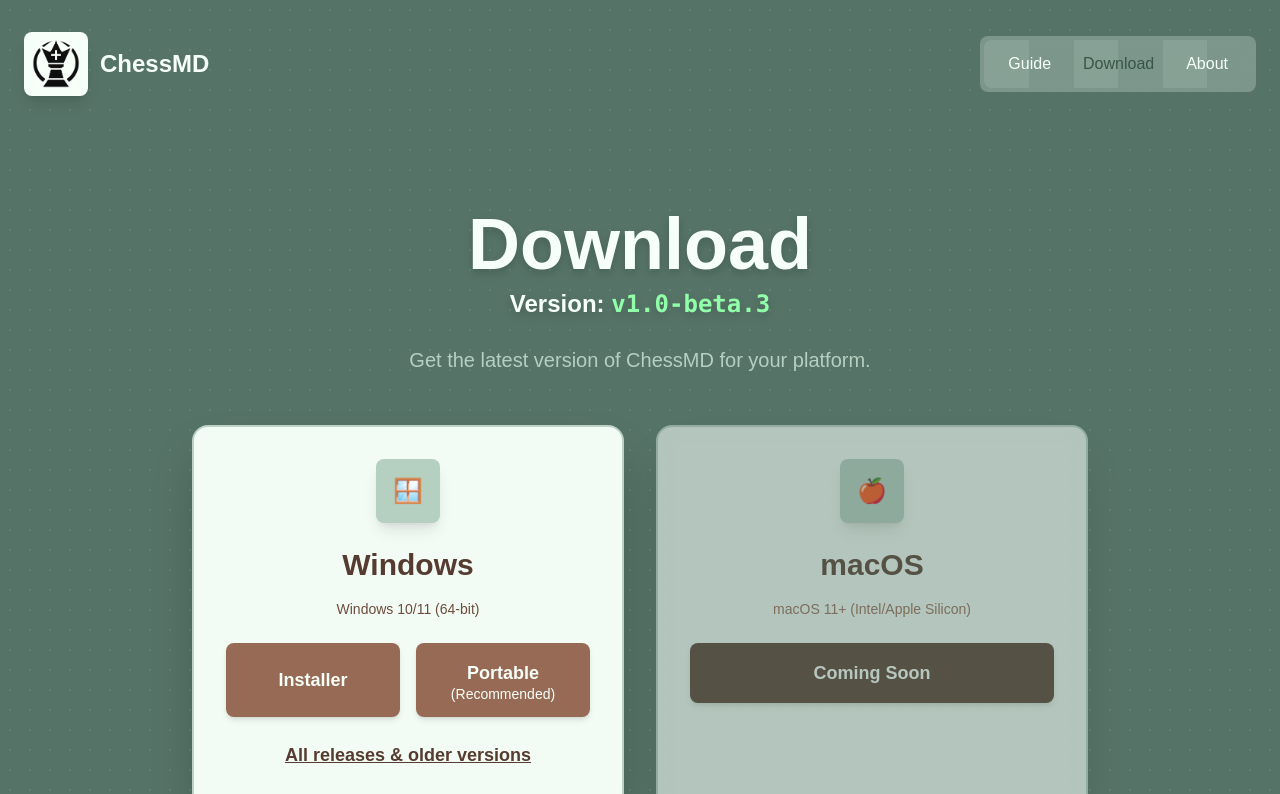
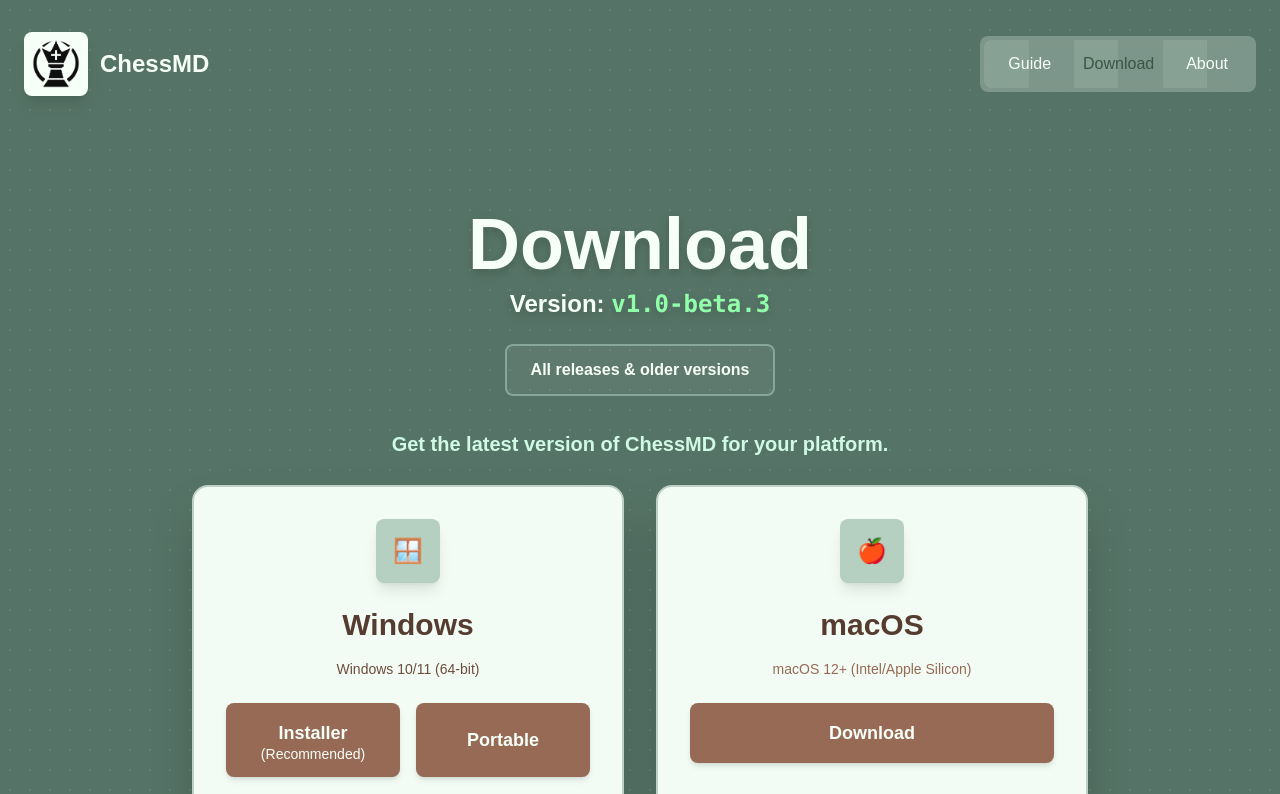
Before and after one commit to ChessMD/SiteMD, a Next.js app: page /download in a window 1280 px wide. Shown: the top 794 px of the page. Built offline with nearby package versions, Linux system fonts and the light colour scheme.

Commit message:
Update download for mac release

```diff
--- a/src/app/download/page.tsx
+++ b/src/app/download/page.tsx
@@ -11,16 +11,20 @@ export default function Download() {
 
       <main className="container mx-auto px-6 relative z-10">
         <section className="py-20 text-center">
-          <h2 className="text-5xl md:text-7xl font-black text-mint-cream mb-6 drop-shadow-lg flex flex-col items-center">
+          <h2 className="text-5xl md:text-7xl font-black text-mint-cream mb-0 drop-shadow-lg flex flex-col items-center">
             Download
             <span className="text-lg md:text-2xl font-semibold text-white-200 mt-2">
               Version: <span className="font-mono text-mint-cream-400">v1.0-beta.3</span>
             </span>
           </h2>
-          <p className="text-xl font-medium text-cambridge-blue-600 mb-12 max-w-3xl mx-auto leading-relaxed">
+          <div className="mt-6 text-center mb-8">
+              <a href="https://github.com/ChessMD/ChessMD/releases" target="_blank" rel="noopener noreferrer" className="inline-block px-6 py-3 text-base md:text-m font-bold rounded-lg border-2 border-viridian-600 text-mint-cream bg-white/5 hover:bg-white/10 transition-colors">
+                All releases & older versions
+              </a>
+          </div>
+          <p className="text-xl font-bold text-emerald-100 mb-6 max-w-3xl mx-auto leading-relaxed">
             Get the latest version of ChessMD for your platform.
           </p>
-
           <div className="grid md:grid-cols-2 gap-8 max-w-4xl mx-auto">
             <div className="bg-mint-cream/98 backdrop-blur-sm rounded-2xl p-8 border-2 border-viridian-600/50 shadow-2xl">
               <div className="w-16 h-16 bg-cambridge-blue-600 rounded-lg flex items-center justify-center mb-6 mx-auto shadow-lg">
@@ -31,29 +35,22 @@ export default function Download() {
               <div className="flex flex-col sm:flex-row gap-4 w-full">
                 <DownloadButton href="https://github.com/ChessMD/ChessMD/releases/download/v1.0-beta.3/setup.exe" className="bg-coffee-600 hover:bg-coffee-700 text-mint-cream font-bold px-8 py-4 rounded-lg transform hover:scale-105 transition-all duration-200 transition-colors w-full shadow-md text-lg">
                   Installer
+                  <span className="block  text-sm font-medium leading-none"> (Recommended) </span>
                 </DownloadButton>
                 <DownloadButton href="https://github.com/ChessMD/ChessMD/releases/download/v1.0-beta.3/ChessMD_portable.zip" className="bg-coffee-600 hover:bg-coffee-700 text-mint-cream font-bold px-8 py-4 rounded-lg transform hover:scale-105 transition-all duration-200  transition-colors w-full shadow-md text-lg">
                   Portable
-                  <span className="block  text-sm font-medium leading-none"> (Recommended) </span>
                 </DownloadButton>
               </div>
-              <div className="mt-6">
-                <ul className="text-coffee-400 font-bold text-lg mb-2 text-base">
-                    <a href="https://github.com/ChessMD/ChessMD/releases" target="_blank" rel="noopener noreferrer"className="underline hover:text-coffee-500 transition-colors">
-                      All releases & older versions
-                    </a>
-                </ul>
-              </div>
             </div>
-            <div className="bg-mint-cream/98 backdrop-blur-sm rounded-2xl p-8 border-2 border-viridian-600/50 shadow-2xl opacity-60">
+            <div className="bg-mint-cream/98 backdrop-blur-sm rounded-2xl p-8 border-2 border-viridian-600/50 shadow-2xl">
               <div className="w-16 h-16 bg-cambridge-blue-600 rounded-lg flex items-center justify-center mb-6 mx-auto shadow-lg">
                 <span className="text-mint-cream font-bold text-2xl">🍎</span>
               </div>
               <h3 className="text-3xl font-black text-coffee-400 mb-4">macOS</h3>
-              <p className="text-coffee-600 font-medium text-sm mb-6">macOS 11+ (Intel/Apple Silicon)</p>
-              <button disabled className="bg-coffee-400 text-mint-cream font-bold px-8 py-4 rounded-lg w-full shadow-md text-lg cursor-not-allowed">
-                Coming Soon
-              </button>
+              <p className="text-coffee-600 font-medium text-sm mb-6">macOS 12+ (Intel/Apple Silicon)</p>
+              <DownloadButton href="https://github.com/ChessMD/ChessMD/releases/download/v1.0-beta.3/ChessMD.dmg" className="bg-coffee-600 hover:bg-coffee-700 text-mint-cream font-bold px-8 py-4 rounded-lg transform hover:scale-105 transition-all duration-200 transition-colors w-full shadow-md text-lg">
+                Download
+              </DownloadButton>
             </div>
           </div>
         </section>
```
